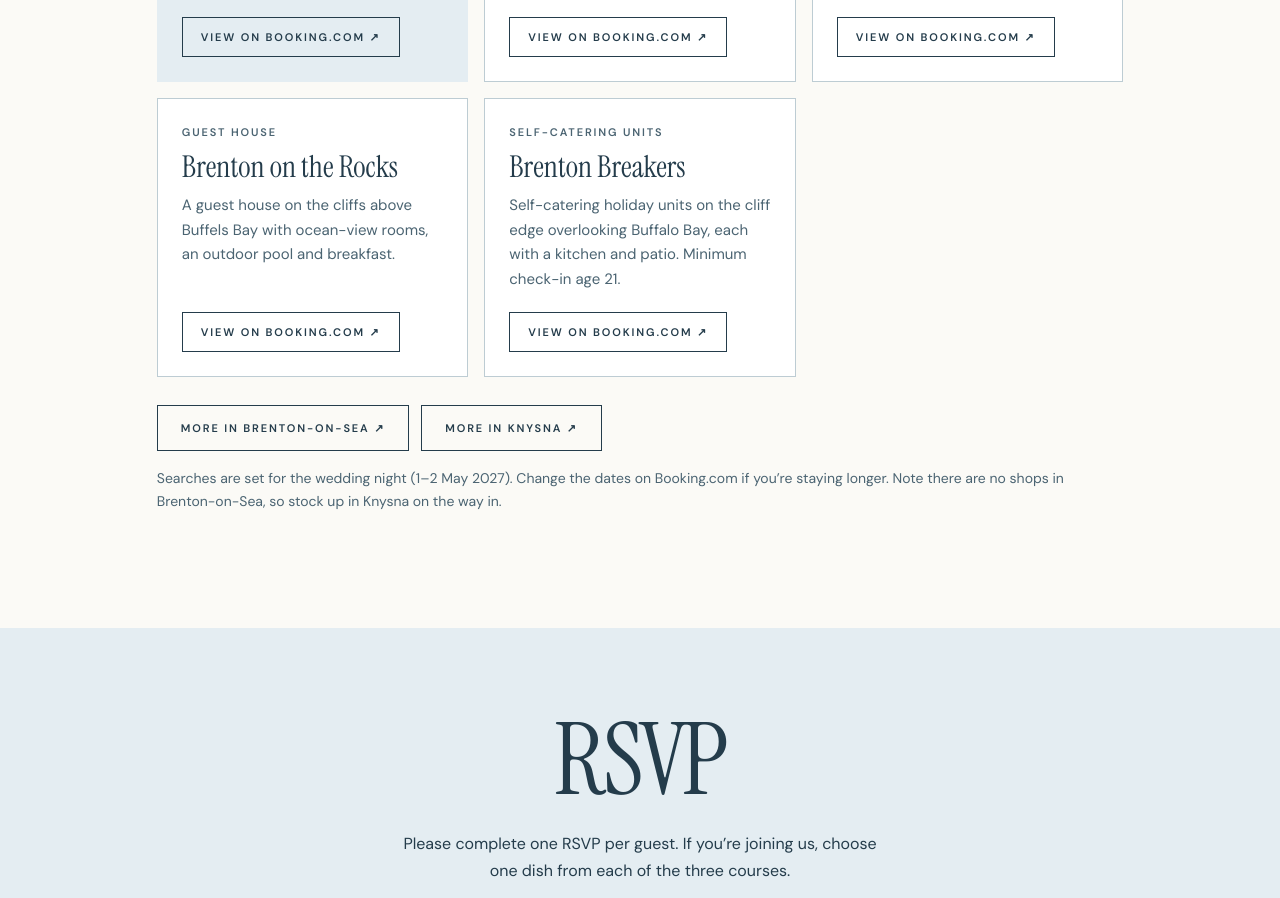
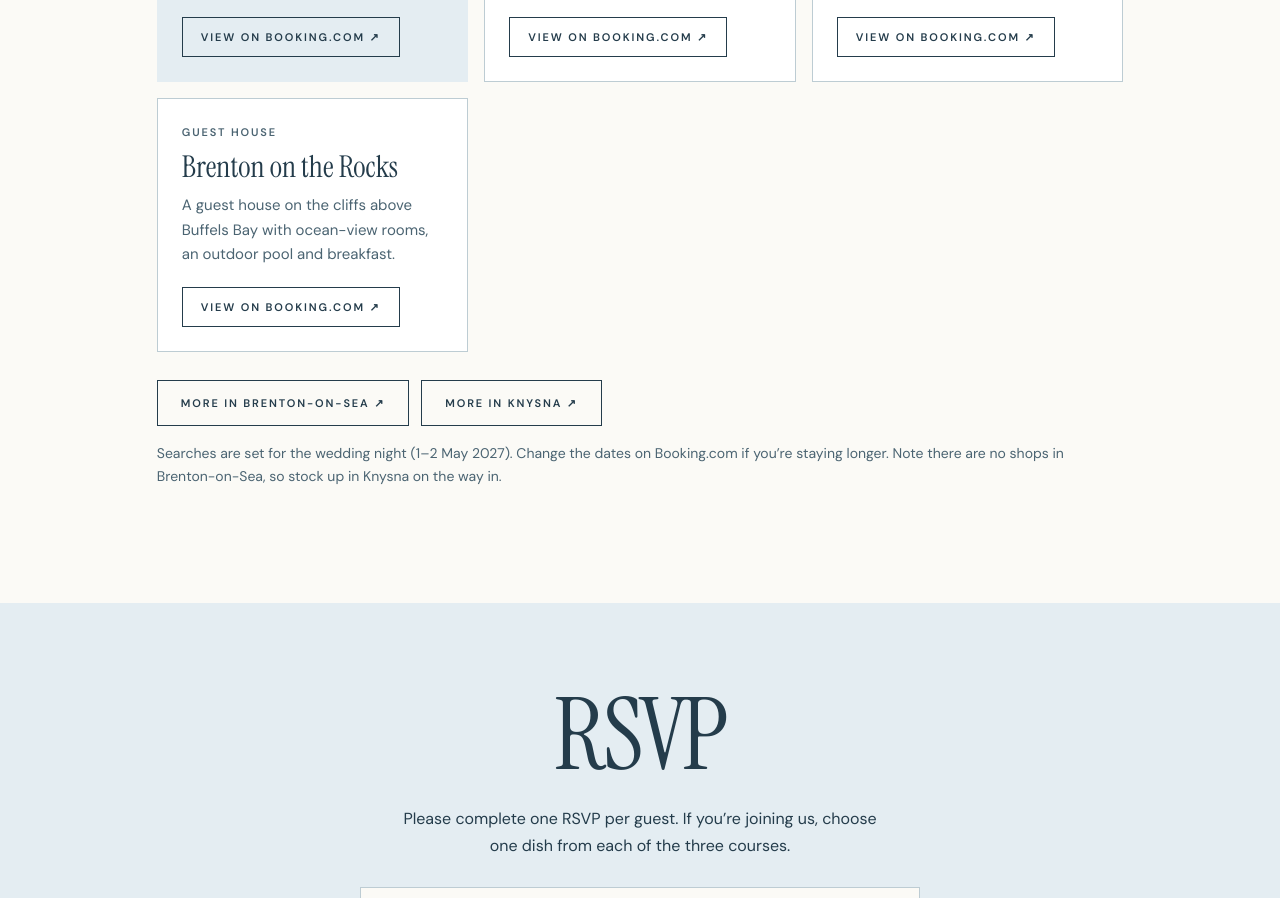
Before and after one commit to HappySnapper888/coast-to-crusi, a plain HTML site: page dist/index.html in a window 1280 px wide. Shown: the part 3544-4442 px from the top of the page. Drawn offline with Linux system fonts and the light colour scheme.

Commit message:
Remove Brenton Breakers from accommodation list
Co-Authored-By: Claude Opus 5.5 <noreply@anthropic.com>
Claude-Session: https://claude.ai/code/session_019M4N9aF4ccfQQF9gbPexvr

```diff
--- a/dist/index.html
+++ b/dist/index.html
@@ -189,7 +189,6 @@ section[id]{scroll-margin-top:12px}
 <li class="stay-card"><p class="label">Self-catering cabins</p><h3>Brenton on Sea Cottages</h3><p class="stay-desc">Self-catering log cabins with sea views and a pool, a short walk from Brenton Beach. Great for families or friends sharing.</p><a class="button" href="https://www.booking.com/hotel/za/brenton-on-sea-cottages.html" target="_blank" rel="noopener">View on Booking.com ↗</a></li>
 <li class="stay-card"><p class="label">Bed &amp; breakfast</p><h3>Brenton Beach House</h3><p class="stay-desc">A Cape Cod–style guest house with a pool, a fireplace lounge and breakfast included, about 500 m from the beach.</p><a class="button" href="https://www.booking.com/hotel/za/brenton-beach-house.html" target="_blank" rel="noopener">View on Booking.com ↗</a></li>
 <li class="stay-card"><p class="label">Guest house</p><h3>Brenton on the Rocks</h3><p class="stay-desc">A guest house on the cliffs above Buffels Bay with ocean-view rooms, an outdoor pool and breakfast.</p><a class="button" href="https://www.booking.com/hotel/za/on-the-rocks-guesthouse.html" target="_blank" rel="noopener">View on Booking.com ↗</a></li>
-<li class="stay-card"><p class="label">Self-catering units</p><h3>Brenton Breakers</h3><p class="stay-desc">Self-catering holiday units on the cliff edge overlooking Buffalo Bay, each with a kitchen and patio. Minimum check-in age 21.</p><a class="button" href="https://www.booking.com/hotel/za/brenton-breakers.html" target="_blank" rel="noopener">View on Booking.com ↗</a></li>
 </ul>
 <div class="stay-more">
 <a class="button" href="https://www.booking.com/searchresults.en-gb.html?ss=Brenton-on-Sea&amp;checkin=2027-05-01&amp;checkout=2027-05-02&amp;group_adults=2" target="_blank" rel="noopener">More in Brenton-on-Sea ↗</a>
```
